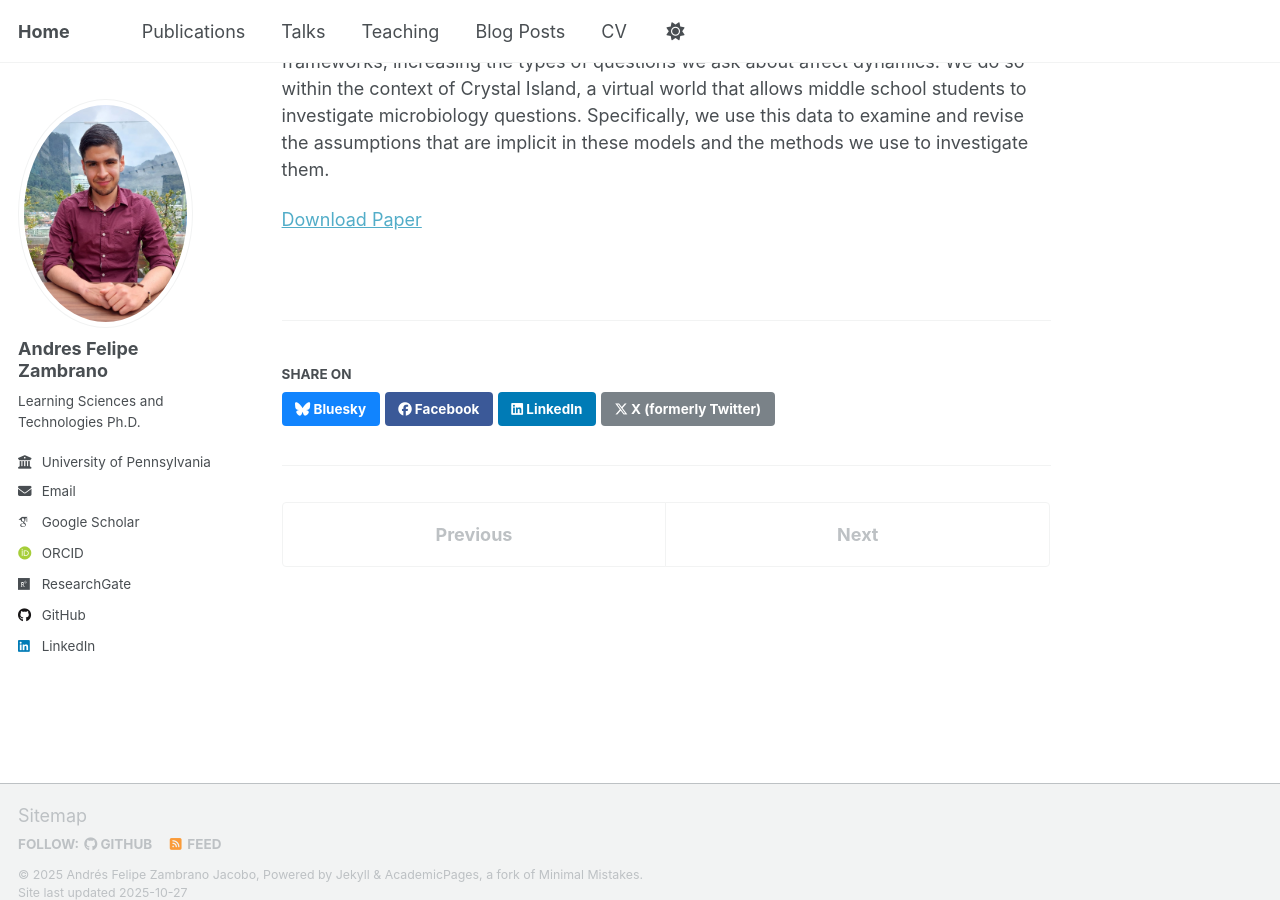
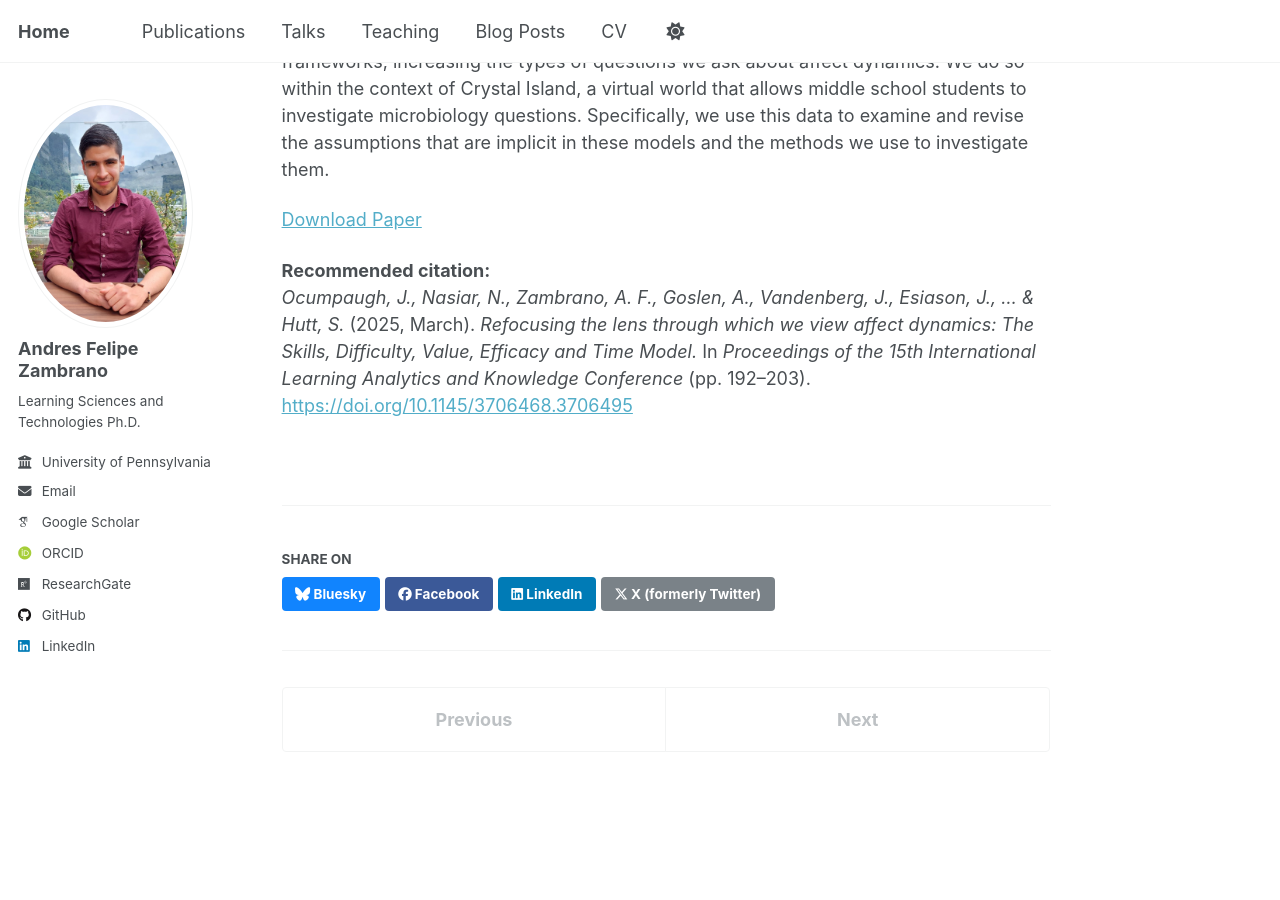
Before and after one commit to afzambrano/afzambrano.github.io, a Jekyll site: the page built from _publications/2025-lak-sdvet.md, in a window 1280 px wide and 900 px high, scrolled down 366 px. Built offline with Jekyll 4.4.1, drawn with Linux system fonts in a browser that asks for light colours; some web fonts are replaced; a script that is not in the unit is left out.

Commit message:
Update 2025-lak-sdvet.md

```diff
--- a/_publications/2025-lak-sdvet.md
+++ b/_publications/2025-lak-sdvet.md
@@ -12,3 +12,9 @@ paperurl: 'https://dl.acm.org/doi/full/10.1145/3706468.3706495'
 For more than a decade, a handful of theoretical models have shaped a substantial amount of the research related to students’ emotional experiences during learning. This research has been productive, but articulating the underlying implicit assumptions in existing theories and their implications in our empirical interpretations can help to better investigate the reciprocal relationships between learning and emotion, and subsequently, to develop better interventions. This paper expands upon the existing theoretical frameworks, increasing the types of questions we ask about affect dynamics. We do so within the context of Crystal Island, a virtual world that allows middle school students to investigate microbiology questions. Specifically, we use this data to examine and revise the assumptions that are implicit in these models and the methods we use to investigate them.
 
 [Download Paper](https://dl.acm.org/doi/full/10.1145/3706468.3706495)
+
+<b>Recommended citation:</b><br>
+<i>Ocumpaugh, J., Nasiar, N., Zambrano, A. F., Goslen, A., Vandenberg, J., Esiason, J., ... & Hutt, S.</i> (2025, March).
+<i>Refocusing the lens through which we view affect dynamics: The Skills, Difficulty, Value, Efficacy and Time Model.</i>
+In <i>Proceedings of the 15th International Learning Analytics and Knowledge Conference</i> (pp. 192–203).
+<a href="https://doi.org/10.1145/3706468.3706495">https://doi.org/10.1145/3706468.3706495</a>
```
